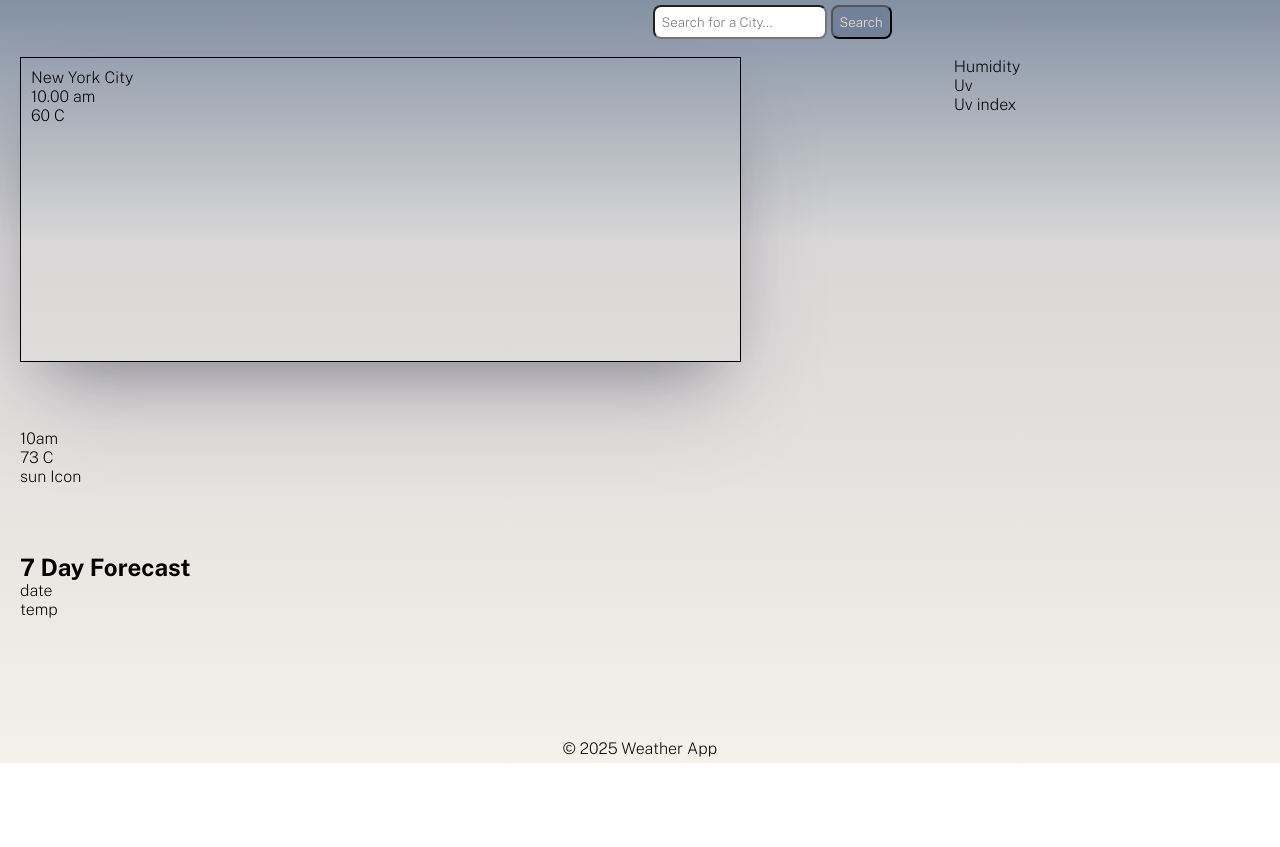
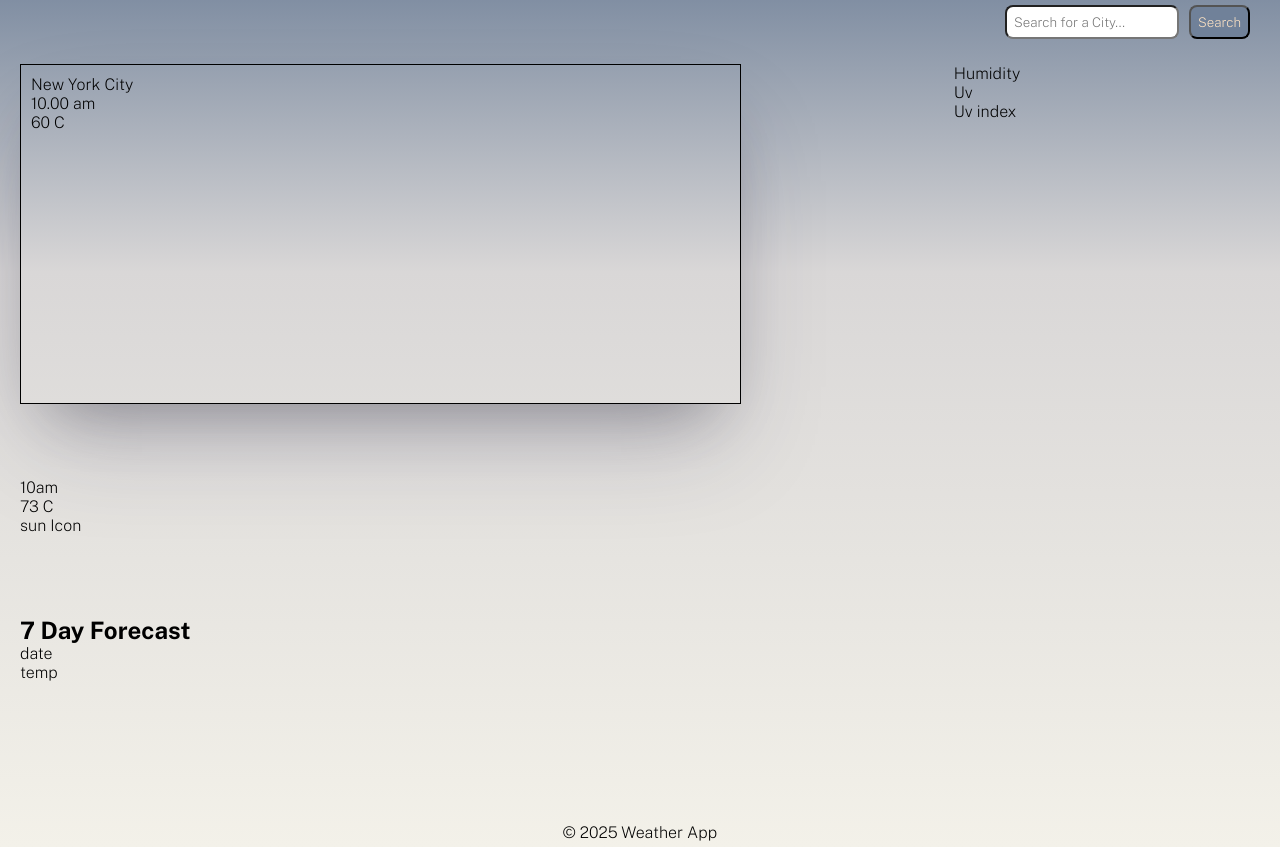
Before and after one commit to Ianmwia/capstone-weather-app, a plain HTML site: page index.html in a window 1280 px wide. Shown: the part 52-899 px from the top of the page. Before the commit the page ends 815 px from the top, so only its background shows below. Drawn offline with nearby package versions, Linux system fonts and the light colour scheme.

Commit message:
css 12 grid layout form fix

```diff
--- a/style.css
+++ b/style.css
@@ -34,9 +34,13 @@ nav h1{
 }
 /*main*/
 #form{
-    grid-column: 7 / 12;
+    grid-column: 8 / 13;
     grid-row: 1 / 2;
     padding: 10px;
+    display: flex;
+    justify-content: flex-end;
+    gap: 10px;
+    margin-bottom: 10px;
 }
 input, button{
     border-radius: 8px;
```
